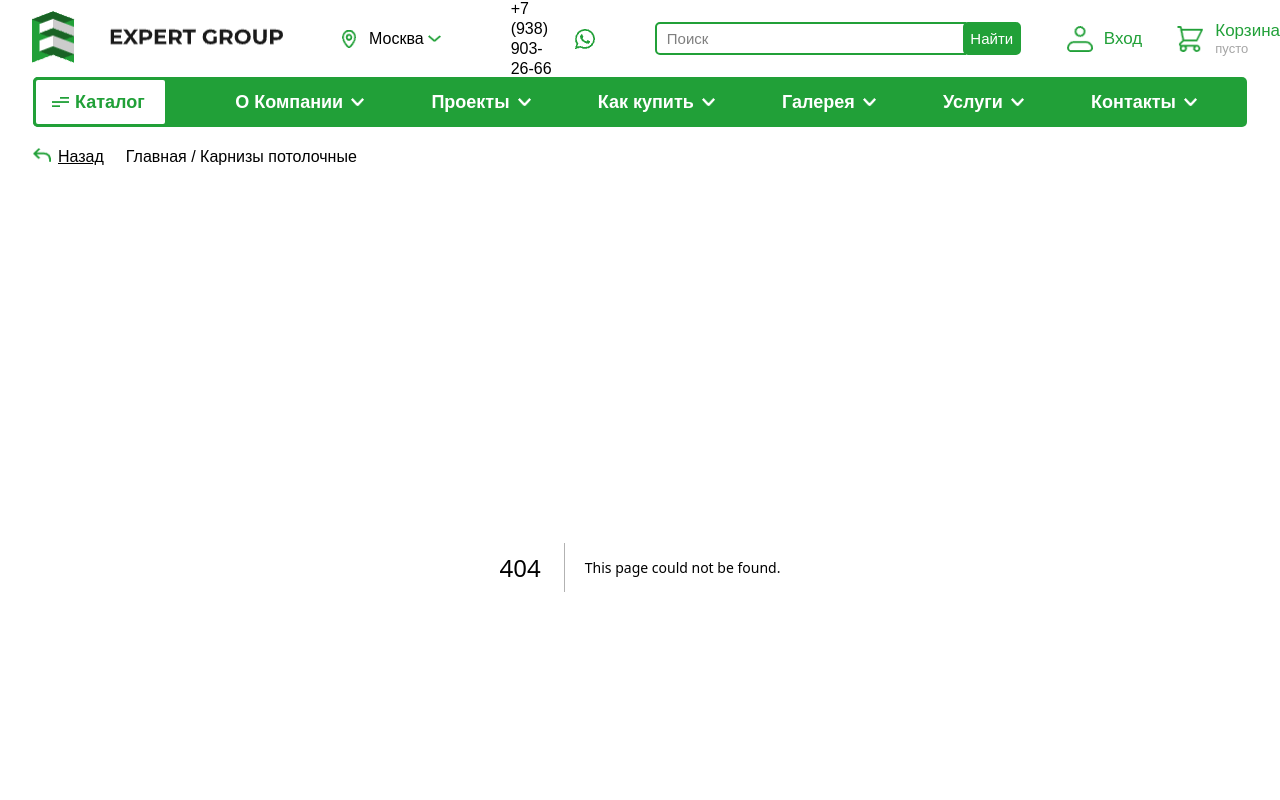
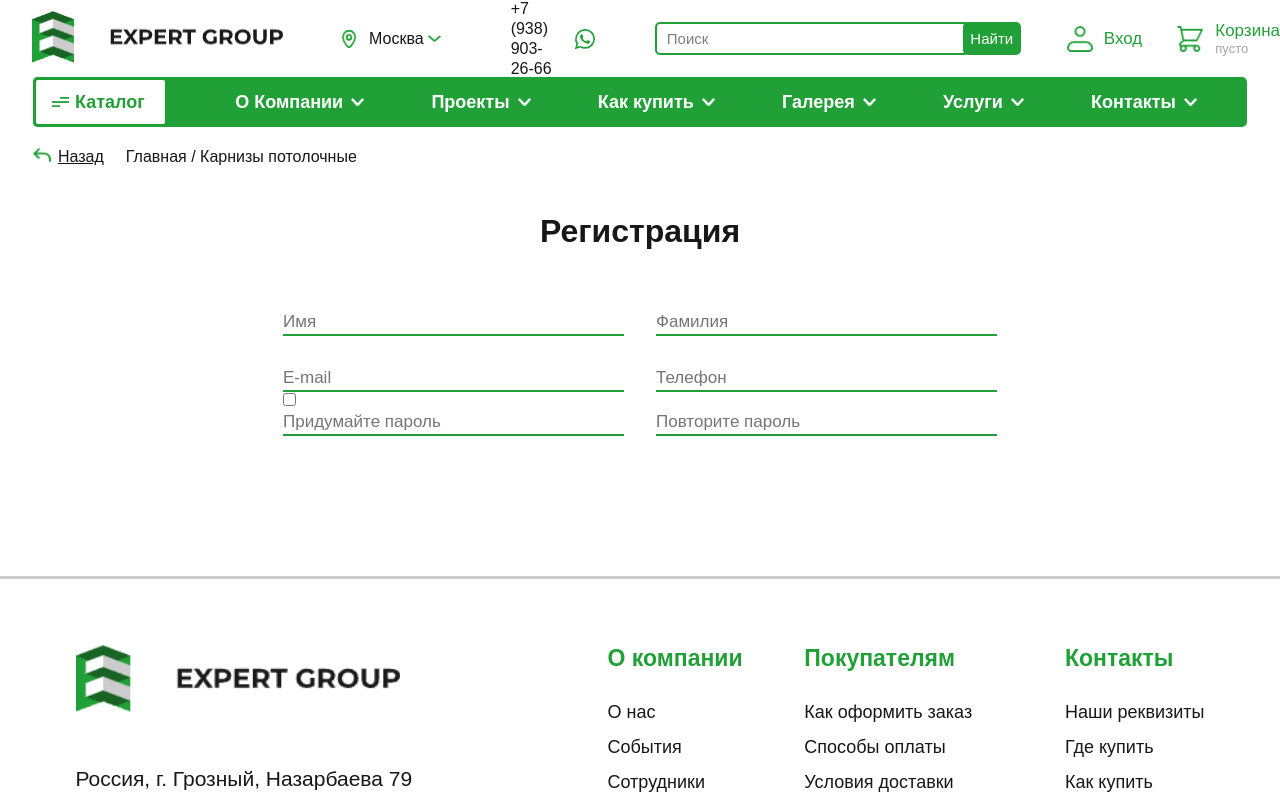
Before and after one commit to elbukaevzaur/expert-group-frontend, a Next.js app: page /registration in a window 1280 px wide. Before the commit this address had no page. Shown: the top 800 px of the page. Built offline with nearby package versions, Linux system fonts and the light colour scheme.

Commit message:
second commit

```diff
--- a/src/app/globals.css
+++ b/src/app/globals.css
@@ -1110,3 +1110,42 @@ a {
 .basket__buy_text_green:hover {
   color: #fff;
 }
+
+/** Registration **/
+
+.registration {
+  width: 714px;
+  margin: 45px auto 0;
+}
+
+.registration__title {
+  font-size: 32px;
+  font-weight: 700;
+  line-height: 38px;
+  display: flex;
+  justify-content: center;
+  margin-bottom: 60px;
+}
+
+.registration__info {
+  width: 100%;
+  display: flex;
+  justify-content: space-between;
+}
+
+.registration__input {
+  width: 341px;
+  height: 26px;
+  background-color: transparent;
+  border: none;
+  border-bottom: 2px solid #21a038;
+  font-size: 17px;
+  color: #0a0a0a;
+  font-weight: 400;
+  line-height: 1px;
+  outline:none;
+}
+
+.registration__input_margin {
+  margin-bottom: 30px;
+}
--- /dev/null
+++ b/src/app/registration/page.tsx
@@ -0,0 +1,22 @@
+
+export default function Registration() {
+    return (
+        <div className="registration">
+            <h2 className="registration__title">Регистрация </h2>
+            <div className="registration__info registration__input_margin">
+                <input className="registration__input" type="text" placeholder="Имя"/>
+                <input className="registration__input" type="text" placeholder="Фамилия"/>
+            </div>
+            <div className="registration__info">
+                <input className="registration__input" type="text" placeholder="E-mail"/>
+                <input className="registration__input" type="text" placeholder="Телефон"/>
+            </div>
+                <input type="checkbox" />
+            <div className="registration__info">
+                <input className="registration__input" type="text" placeholder="Придумайте пароль"/>
+                <input className="registration__input" type="text" placeholder="Повторите пароль"/>
+            </div>
+
+        </div>
+    )
+}
--- a/src/components/dashboard.tsx
+++ b/src/components/dashboard.tsx
@@ -22,10 +22,12 @@ export default function Dashboard(){
                 <input type="search" className="search_input" placeholder="Поиск"/>
                 <button className="search__button">Найти</button>
             </div>
+            <Link href='/registration'>
             <div className="user">
                 <Image src={'/images/User.png'} alt="Пользователь" width={26} height={26}/>
                 <h2 className="user__text">Вход</h2>
             </div>
+            </Link>
             <Link href='/basket'>
             <div className="dashboar__basket">
                 <Image src={'/images/Basket.png'} alt="Корзина" width={26} height={26}/>
```
